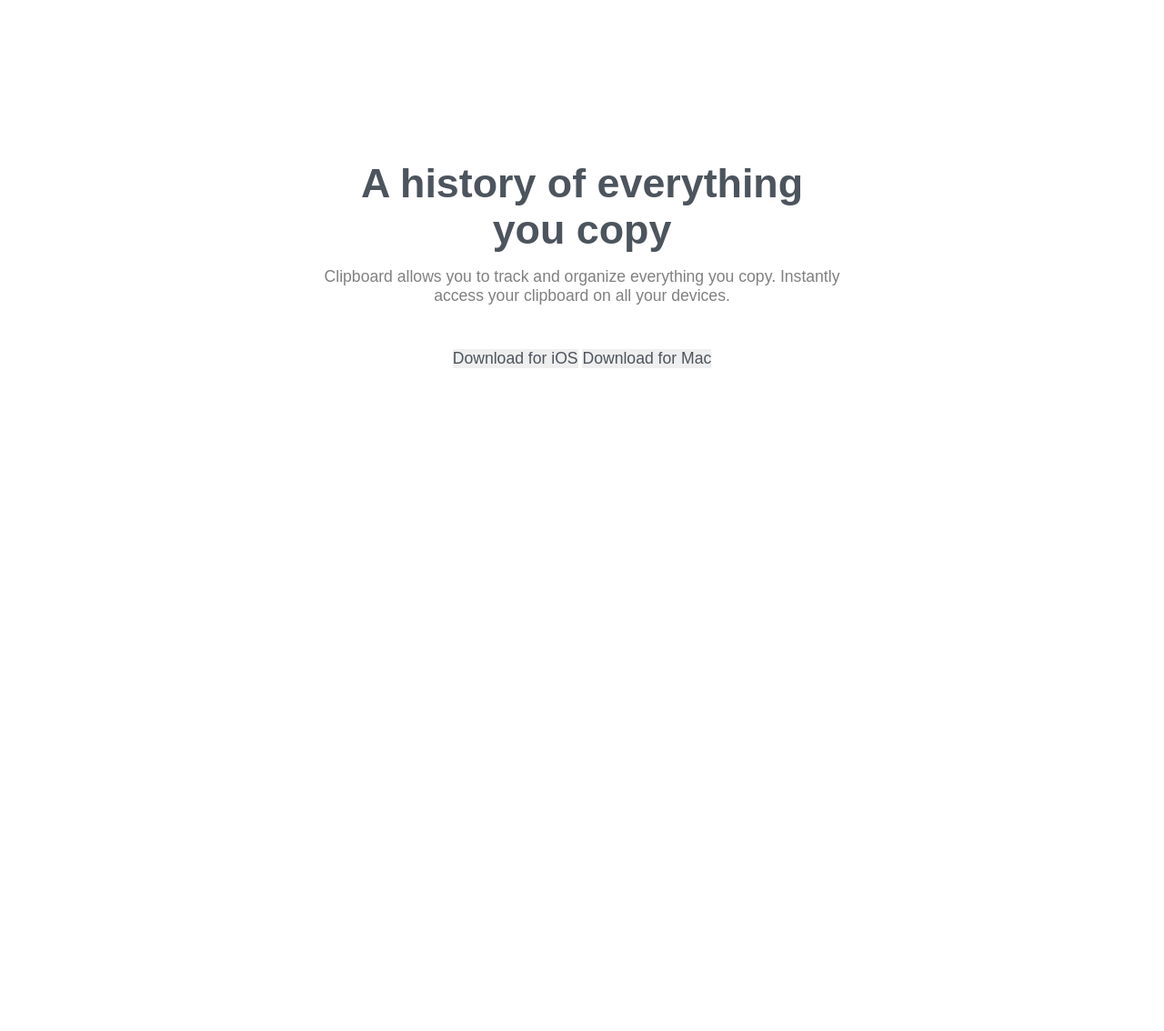
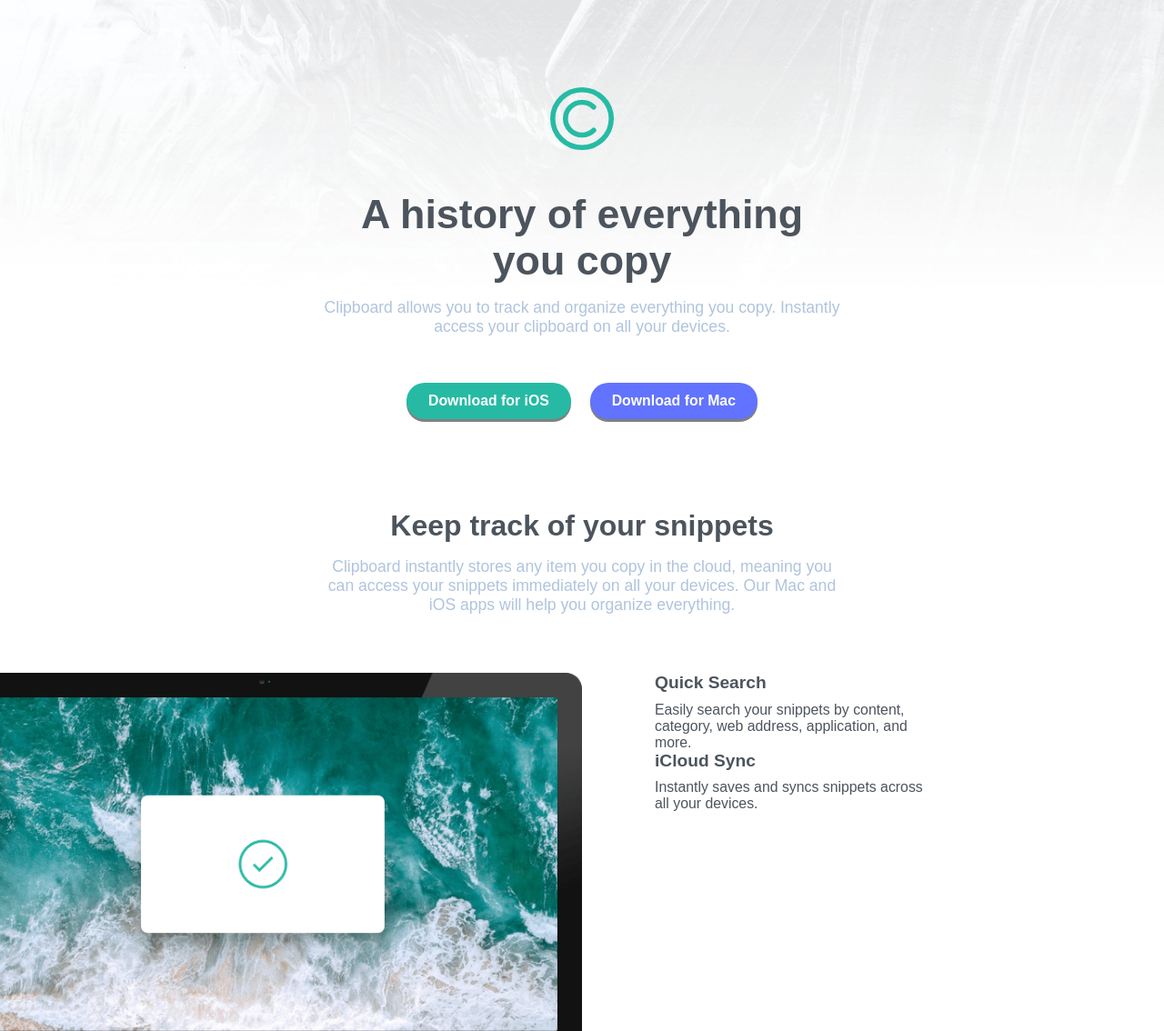
Before and after one commit to maneroto/Clipboard-Landing-Page-Challenge, a plain HTML site: page index.html in a window 1280 px wide. Shown: the top 1134 px of the page at 91% size. Before the commit the page ends 800 px from the top, so only its background shows below. Drawn offline with Linux system fonts and the light colour scheme; a web font is replaced by a local one.

Commit message:
Added 2 more sections

```diff
--- a/css/style.css
+++ b/css/style.css
@@ -71,12 +71,12 @@ body
     border-radius: 25px;
 }
 
-@media only screen and (max-width: 900px), (orientation: portrait)
+@media only screen and (max-width: 480px), (orientation: portrait)
 {
     :root
     {
-        --text-size: 16px;
-        --title-size: 24px;
+        --text-size: 12px;
+        --title-size: 16px;
     }
 }
 
@@ -87,9 +87,57 @@ body
     width: 45%;
 }
 
+.paragraph{
+    color: lightsteelblue;
+    margin-bottom: 3rem;
+}
+
+.small-title {
+    font-size: var(--small-title-size);
+    font-weight: bold;
+    margin-bottom: .6rem;
+}
+
+.small-paragraph {
+    font-size: var(--small-text-size);
+
+}
+
+.btn-blue {
+    background-color: var(--color-primary);
+    color: var(--color-contrast);
+    padding: .7rem 1.5rem;
+    font-size: var(--small-text-size);
+    font-weight: bold;
+    border-radius: 5rem;
+    margin: .2rem .5rem;
+    box-shadow: 0px 3px grey;
+}
+
+.btn-purple {
+    background-color: var(--color-secondary);
+    color: var(--color-contrast);
+    padding: .7rem 1.5rem;
+    font-size: var(--small-text-size);
+    font-weight: bold;
+    border-radius: 5rem;
+    margin: .2rem .5rem;
+    box-shadow: 0px 3px grey;
+}
+
 @media only screen and (max-width: 900px), (orientation: portrait){
     .container-slim{
         width: 80%;
+    }
+}
+
+@media only screen and (max-width: 480px), (orientation: portrait){
+    .btn-blue {
+        width: 100%;
+        margin-bottom: 1rem;
+    }
+    .btn-purple {
+        width: 100%;
     }
 }
 
@@ -102,6 +150,15 @@ header{
     justify-content: center;
     align-items: center;
     height: 70vh;
+    background-image: url('../images/bg-header-desktop.png');
+    background-size: 100% auto;
+    background-position: top center;
+    background-repeat: no-repeat;
+}
+
+#logo{
+    width: 12%;
+    margin-bottom: 2.5rem;
 }
 
 .header-content{
@@ -112,11 +169,63 @@ header{
     font-weight: 800;
     margin-bottom: 1rem;
 }
-.header-paragraph{
-    color: grey;
-    margin-bottom: 3rem;
+
+@media only screen and (max-width: 480px), (orientation: portrait){
+    header {
+        height: 90vh;
+        background-image: url('../images/bg-header-mobile.png');
+    }
+    #logo{
+        width: 40%;
+    }
+    .header-paragraph{
+        margin-bottom: 2rem;
+    }
 }
+
 /* Header End */
+
+/* Main Start */
+
+    /* Section 2 */
+.secc02 {
+    display: flex;
+    justify-content: center;
+    text-align: center;
+    margin-bottom: 1rem;
+}
+
+.medium-title{
+    font-size: var(--title-size);
+    font-weight: bold;
+    margin-bottom: 1rem;
+}
+
+    /* Section 3 */
+.secc03{
+    display: flex;
+    flex-wrap: nowrap;
+}
+.computer-container{
+    width: 50%;
+    position: relative;
+}
+
+#computer-img {
+    width: 110%;
+    position: absolute;
+    left: -10%;
+}
+
+.computer-info {
+    width: 50%;
+    padding: 0 20% 0 5rem;
+    display: flex;
+    align-items: center;
+    flex-wrap: wrap;
+}
+
+/* Main End */
 
 .hidden{
     display: none;
--- a/index.html
+++ b/index.html
@@ -16,10 +16,10 @@
 
   <header>
     <div class="container-slim header-content">
-      <img id="logo" src="" alt="">
+      <img id="logo" src="./images/logo.svg" alt="">
 
       <p class="big-title">A history of everything you copy</p>
-      <p class="header-paragraph">Clipboard allows you to track and organize everything you
+      <p class="paragraph">Clipboard allows you to track and organize everything you
         copy. Instantly access your clipboard on all your devices.</p>
 
       <div>
@@ -31,22 +31,34 @@
 
   </header>
 
+  <div class="secc02">
+    <div class="container-slim">
+      <p class="medium-title">Keep track of your snippets</p>
+        <p class="paragraph">Clipboard instantly stores any item you copy in the cloud,
+          meaning you can access your snippets immediately on all your
+          devices. Our Mac and iOS apps will help you organize everything.</p>
+    </div>
+  </div>
+
+  <div class="secc03">
+    <div class="computer-container">
+      <img id="computer-img" src="./images/image-computer.png" alt="">
+    </div>
+
+    <div class="computer-info">
+      <div>
+        <p class="small-title">Quick Search</p>
+        <p class="small-paragraph">Easily search your snippets by content, category, web address, application, and more.</p>
+      </div>
+      <div>
+        <p class="small-title">iCloud Sync</p>
+        <p class="small-paragraph"> Instantly saves and syncs snippets across all your devices.</p>
+      </div>
+    </div>
+
+  </div>
 
   <div class="hidden">
-    Keep track of your snippets
-
-    Clipboard instantly stores any item you copy in the cloud,
-    meaning you can access your snippets immediately on all your
-    devices. Our Mac and iOS apps will help you organize everything.
-
-    Quick Search
-
-    Easily search your snippets by content, category, web address, application, and more.
-
-    iCloud Sync
-
-    Instantly saves and syncs snippets across all your devices.
-
     Complete History
 
     Retrieve any snippets from the first moment you started using the app.
```
